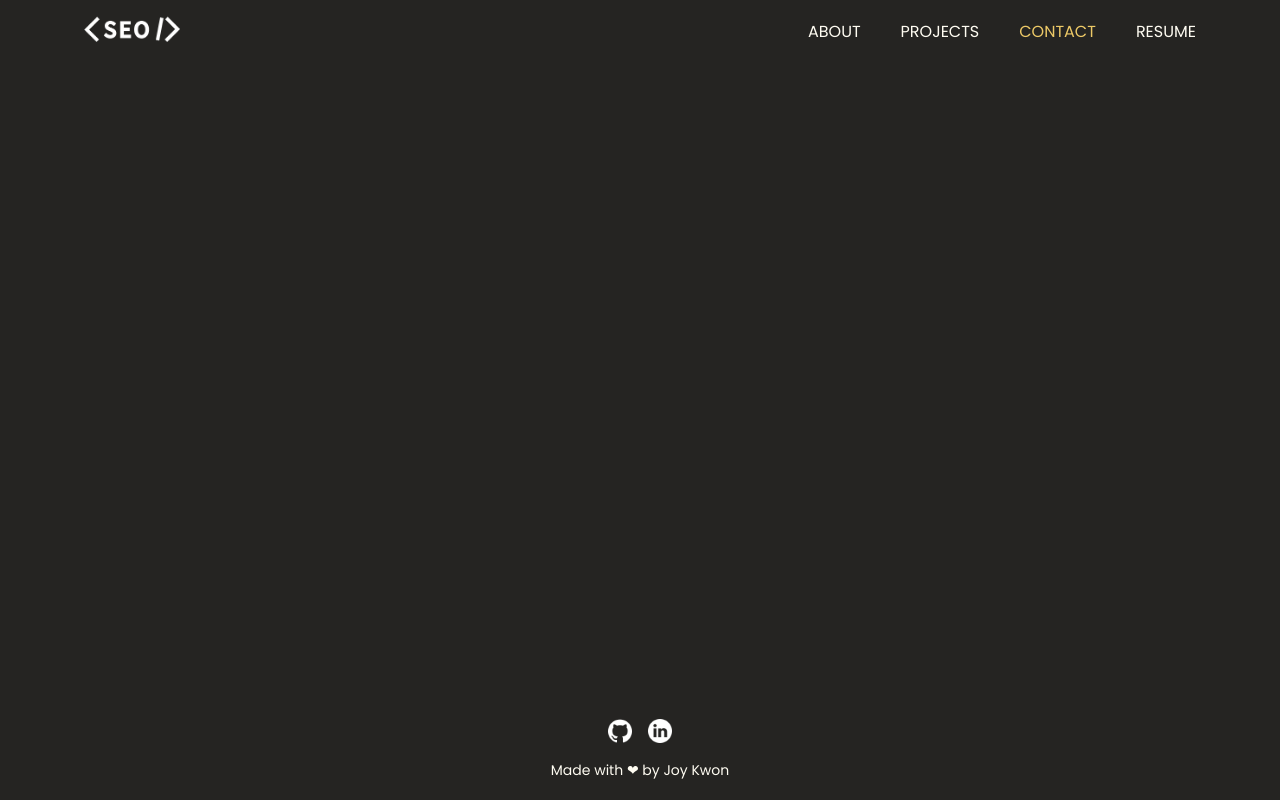
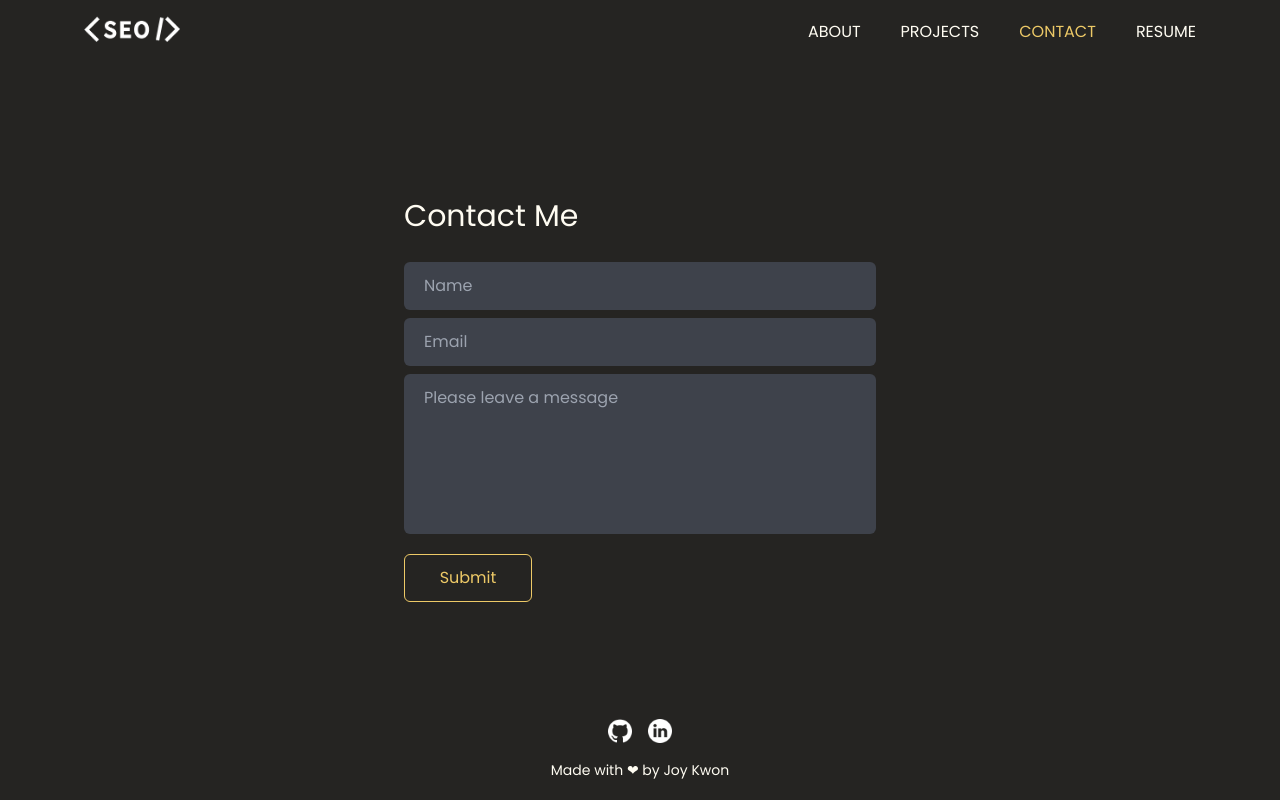
Before and after one commit to YISEO/my-react-portfolio, a React (Vite) app: page /contact in a window 1280 px wide. Built offline with nearby package versions, Linux system fonts and the light colour scheme.

Commit message:
feat: Created contact page

```diff
--- a/src/pages/Contact.jsx
+++ b/src/pages/Contact.jsx
@@ -1,5 +1,63 @@
+import { useState } from "react";
+import { validEmail } from "../utils/helpers";
+
 function Contact() {
-    return <div>Contact page</div>;
+    const [formData, setFormData] = useState({ username: "", email: "", message: ""});
+    const [errorMessage, setErrorMessage] = useState("");
+
+    const handleFormChange = (e) => {
+        const { name, value } = e.target;
+
+        setFormData((prevData) => ({
+            ...prevData,
+            [name]: value,
+        }));
+
+        if (name === "email") {
+            const isValid = validEmail(value);
+            if (!isValid) {
+                setErrorMessage("Invalid email address");
+            } else {
+                setErrorMessage("");
+            }
+        } else if (name === "username" && !value) {
+            setErrorMessage("Username is required");
+        } else if (name === "message" && !value) {
+            setErrorMessage("Message is required");
+        } else {
+            setErrorMessage("");
+        }
+    };
+
+    const handleSubmit = (e) => {
+        e.preventDefault();
+        if (!formData.username || !formData.message) {
+            setErrorMessage("Please fill in all required fields");
+            return;
+        }
+
+        if (!validEmail(formData.email)) {
+            setErrorMessage("Invalid email address");
+            return;
+        }
+
+        alert("Thank you for submitting the form. I will contact you soon!");
+    };
+
+    return (
+        <section className="w-full max-w-lg flex flex-col justify-center">
+            <h2 className="lg:text-3xl sm:text-2xl text-xl mt-10 mb-7">Contact Me</h2>
+            <form className="flex flex-col" onSubmit={handleSubmit}>
+                <input type="text" name="username" placeholder="Name" onBlur={handleFormChange} className="block bg-gray px-5 py-3 rounded-md" />
+                <input type="text" name="email" placeholder="Email" onBlur={handleFormChange} className="block bg-gray px-5 py-3 rounded-md mt-2" />
+                <textarea name="message" placeholder="Please leave a message" onBlur={handleFormChange} className="block bg-gray px-5 py-3 rounded-md mt-2 h-40"></textarea>
+                {errorMessage && (
+                    <p className="mt-2">{errorMessage}</p>
+                )}
+                <input type="submit" value="Submit" className="block border border-gold rounded-md text-gold hover:bg-gold hover:text-dark duration-500 mt-5 w-32 h-12 cursor-pointer"/>
+            </form>
+        </section>
+    );
 }
 
 export default Contact;
--- a/src/pages/Resume.jsx
+++ b/src/pages/Resume.jsx
@@ -10,7 +10,7 @@ function Resume() {
             </p>
             <h2 className="mt-5 max-w-">
                 <Link to={resumeFile} download="Resume(Joy)-PDF" target="_blank"
-                    className="block py-3 px-2 border rounded-lg text-center hover:bg-white hover:text-dark duration-500"
+                    className="block py-3 px-2 border border-gold rounded-lg text-center text-gold hover:bg-gold hover:text-dark duration-500"
                 >
                     Download file
                 </Link>
--- a/src/style.css
+++ b/src/style.css
@@ -1,5 +1,5 @@
-/* @import url('https://fonts.googleapis.com/css2?family=Montserrat:wght@400;700&display=swap'); */
-@import url('https://fonts.googleapis.com/css2?family=Poppins:wght@300;400;700&family=Raleway:wght@300;400;700&display=swap');
+/* @import url("https://fonts.googleapis.com/css2?family=Montserrat:wght@400;700&display=swap"); */
+@import url("https://fonts.googleapis.com/css2?family=Poppins:wght@300;400;700&family=Raleway:wght@300;400;700&display=swap");
 
 /* common style */
 *, ::before, ::after {
@@ -7,7 +7,7 @@
     margin: 0;
     padding: 0;
     font-size: 16px;
-    font-family: 'Poppins', sans-serif;
+    font-family: "Poppins", sans-serif;
     color: var(--primary);
 }
 
@@ -55,3 +55,7 @@ img {
     display: block;
     width: inherit;
 }
+
+textarea {
+    resize: none !important;
+}
--- /dev/null
+++ b/src/utils/helpers.js
@@ -0,0 +1,4 @@
+export function validEmail(email) {
+    var regex = /^[\w-\.]+@([\w-]+\.)+[\w-]{2,4}$/;
+    return regex.test(String(email).toLowerCase());
+}
--- a/tailwind.config.js
+++ b/tailwind.config.js
@@ -1,4 +1,4 @@
-/** @type {import('tailwindcss').Config} */
+/** @type {import("tailwindcss").Config} */
 export default {
   content: [
     "./index.html",
@@ -6,9 +6,10 @@ export default {
   ],
   theme: {
     colors: {
-      'dark': '#252422',
-      'white': '#fffcf2',
-      'gold': '#edc967'
+      "dark": "#252422",
+      "white": "#fffcf2",
+      "gold": "#edc967",
+      "gray": "#3e424b"
     },
     extend: {},
   },
```
Also changed, not shown: src/main.jsx (+9 -9 lines).
